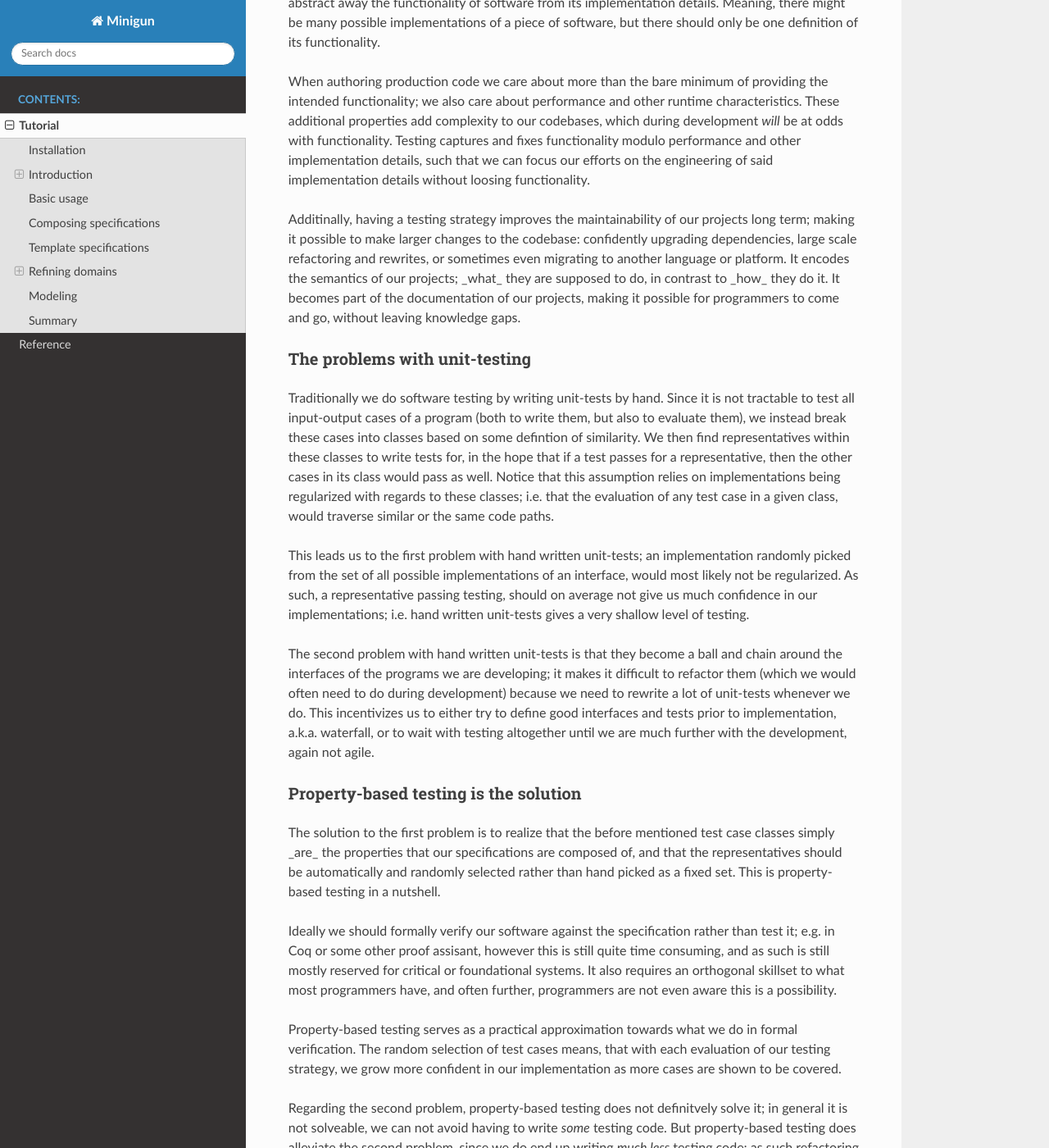
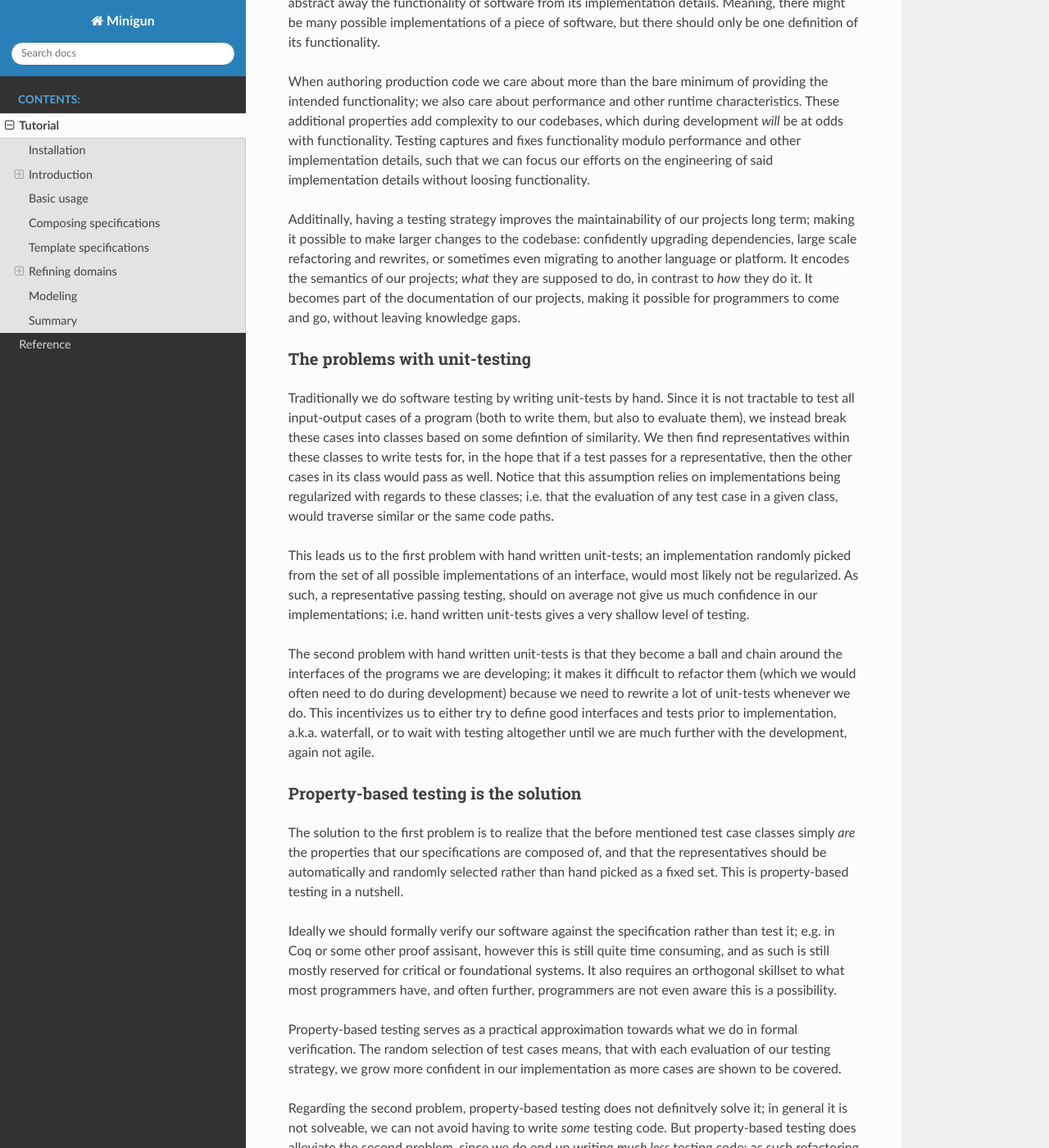
Before and after one commit to soren-n/minigun-py, a Sphinx documentation site: the page built from docs/source/tutorial.rst, in a window 1280 px wide and 1400 px high, scrolled down 1050 px. Shown: the whole window at 82% size. Built offline with Sphinx 7.4.7 and the Read the Docs theme 2.0.0, drawn with Linux system fonts in a browser that asks for light colours.

```diff
--- a/docs/source/tutorial.rst
+++ b/docs/source/tutorial.rst
@@ -32,7 +32,7 @@
 
 When authoring production code we care about more than the bare minimum of providing the intended functionality; we also care about performance and other runtime characteristics. These additional properties add complexity to our codebases, which during development *will* be at odds with functionality. Testing captures and fixes functionality modulo performance and other implementation details, such that we can focus our efforts on the engineering of said implementation details without loosing functionality.
 
-Additinally, having a testing strategy improves the maintainability of our projects long term; making it possible to make larger changes to the codebase: confidently upgrading dependencies, large scale refactoring and rewrites, or sometimes even migrating to another language or platform. It encodes the semantics of our projects; _what_ they are supposed to do, in contrast to _how_ they do it. It becomes part of the documentation of our projects, making it possible for programmers to come and go, without leaving knowledge gaps.
+Additinally, having a testing strategy improves the maintainability of our projects long term; making it possible to make larger changes to the codebase: confidently upgrading dependencies, large scale refactoring and rewrites, or sometimes even migrating to another language or platform. It encodes the semantics of our projects; *what* they are supposed to do, in contrast to *how* they do it. It becomes part of the documentation of our projects, making it possible for programmers to come and go, without leaving knowledge gaps.
 
 The problems with unit-testing
 ^^^^^^^^^^^^^^^^^^^^^^^^^^^^^^
@@ -44,7 +44,7 @@
 
 Property-based testing is the solution
 ^^^^^^^^^^^^^^^^^^^^^^^^^^^^^^^^^^^^^^
-The solution to the first problem is to realize that the before mentioned test case classes simply _are_ the properties that our specifications are composed of, and that the representatives should be automatically and randomly selected rather than hand picked as a fixed set. This is property-based testing in a nutshell.
+The solution to the first problem is to realize that the before mentioned test case classes simply *are* the properties that our specifications are composed of, and that the representatives should be automatically and randomly selected rather than hand picked as a fixed set. This is property-based testing in a nutshell.
 
 Ideally we should formally verify our software against the specification rather than test it; e.g. in Coq or some other proof assisant, however this is still quite time consuming, and as such is still mostly reserved for critical or foundational systems. It also requires an orthogonal skillset to what most programmers have, and often further, programmers are not even aware this is a possibility.
 
```
